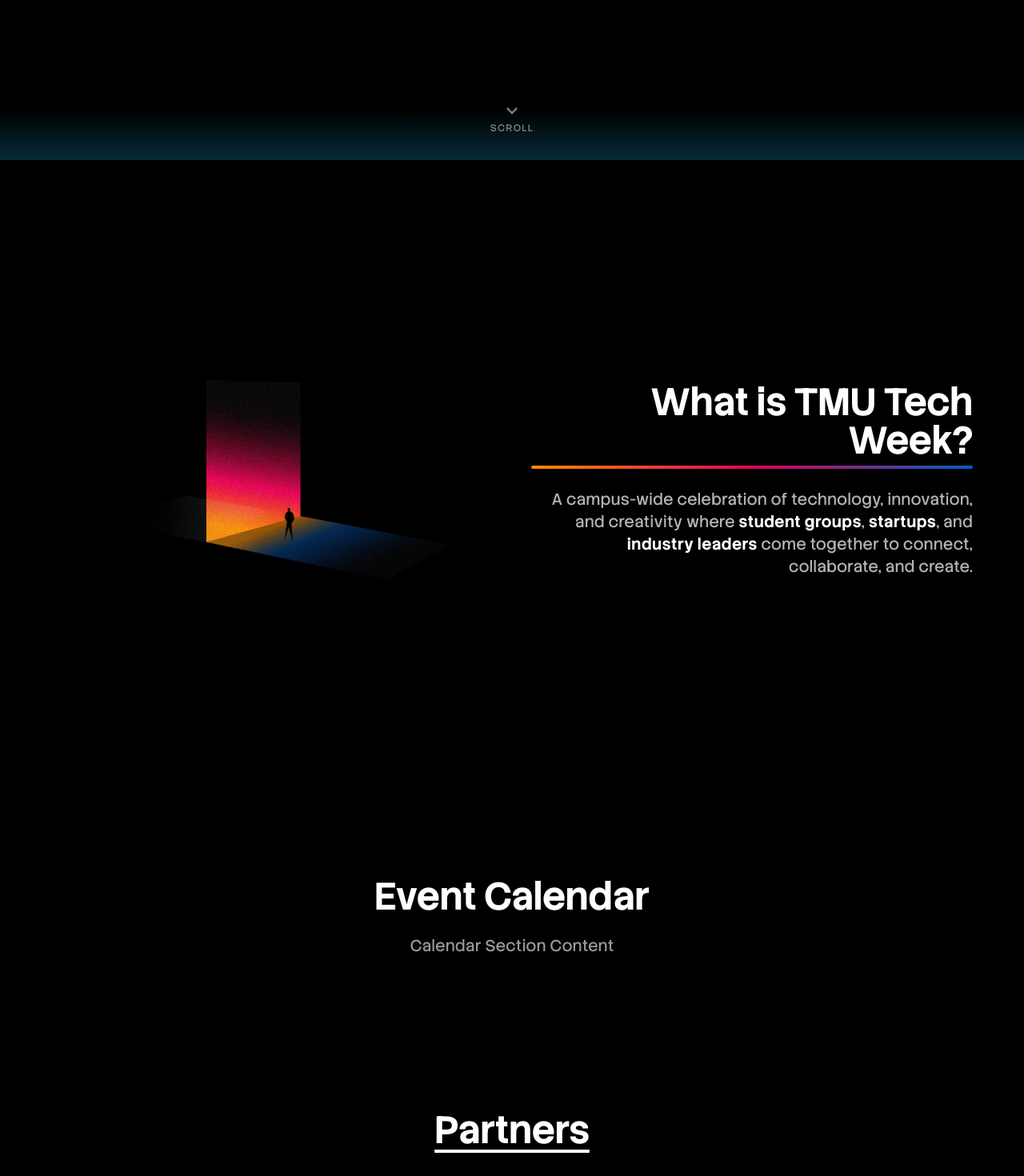
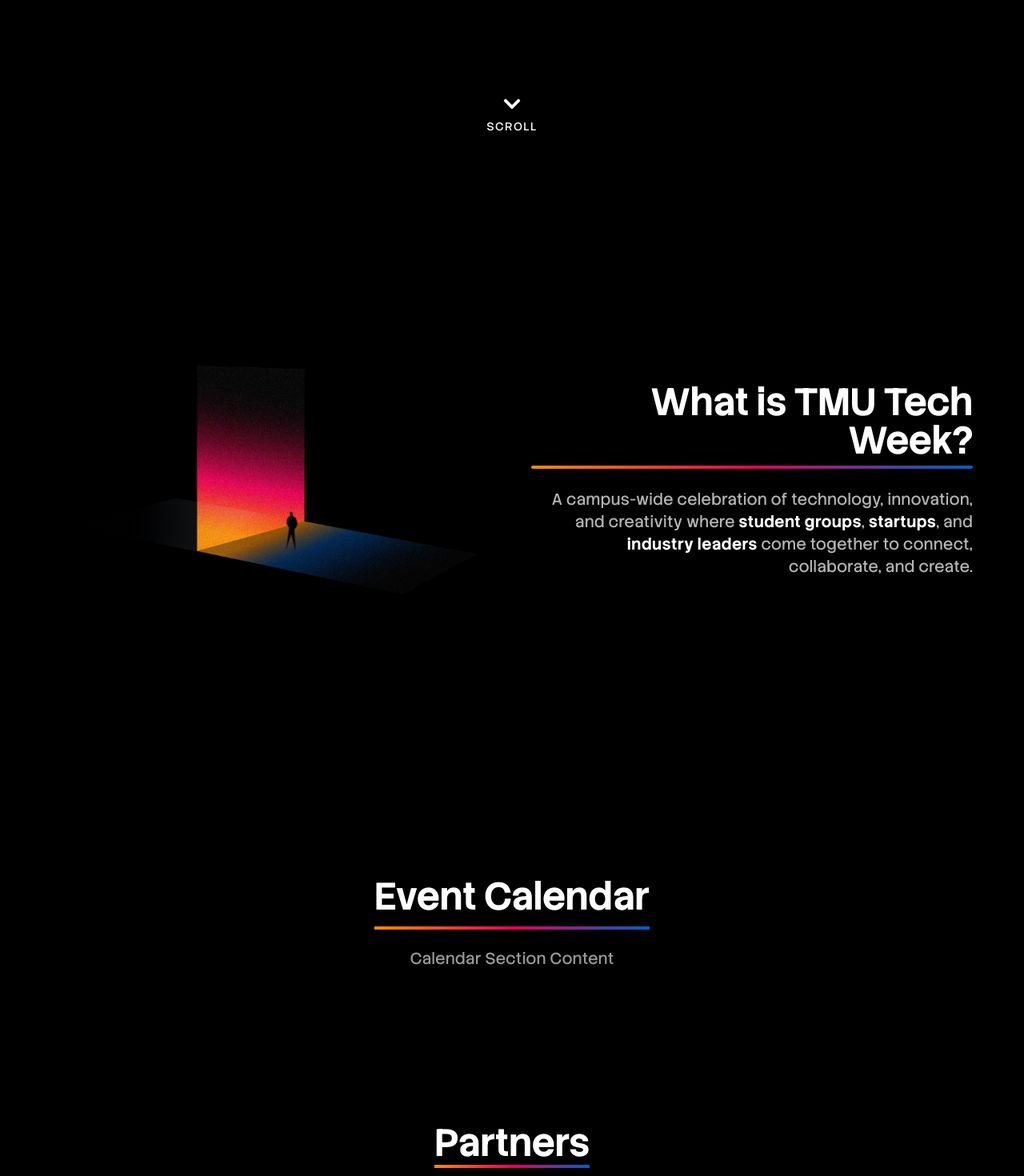
Before and after one commit to BYTE-TMU/Tmu_Tech_Week_Website, a React (Vite) app in the folder TMU_Tech_Week_Website/: page / in a window 1280 px wide. Shown: the part 1400-2870 px from the top of the page at 80% size. Built offline with nearby package versions, Linux system fonts and the light colour scheme.

Commit message:
Minor UI adjustments for the website.

```diff
--- a/TMU_Tech_Week_Website/src/components/About.jsx
+++ b/TMU_Tech_Week_Website/src/components/About.jsx
@@ -8,7 +8,7 @@ const About = () => {
           <img
             src="/src/assets/images/door-to-success.png"
             alt="Door to Success"
-            className="w-full max-w-md h-auto"
+            className="w-full max-w-lg h-auto"
           />
         </div>
 
--- a/TMU_Tech_Week_Website/src/components/EventCalendar.jsx
+++ b/TMU_Tech_Week_Website/src/components/EventCalendar.jsx
@@ -2,8 +2,11 @@ const EventCalendar = () => {
   return (
     <section id="calendar" className="py-24 bg-black">
       <div className="max-w-4xl mx-auto px-6 text-center">
-        <h2 className="text-4xl md:text-5xl font-bold mb-6">Event Calendar</h2>
-        <p className="text-xl text-white/60">Calendar Section Content</p>
+        <div className="relative inline-block">
+          <h2 className="text-4xl md:text-5xl font-bold mb-6">Event Calendar</h2>
+          <div className="absolute left-0 right-0 bottom-[6px] h-1 bg-gradient-to-r from-ttw-orange via-ttw-fuchsia to-ttw-blue"></div>
+        </div>
+        <p className="text-xl text-white/60 mt-4">Calendar Section Content</p>
       </div>
     </section>
   );
--- a/TMU_Tech_Week_Website/src/components/Hero.jsx
+++ b/TMU_Tech_Week_Website/src/components/Hero.jsx
@@ -134,13 +134,13 @@ const Hero = () => {
       <a
         ref={buttonRef}
         href="#calendar"
-        className={`relative z-10 group px-40 py-7 mt-4 mb-8 transition-all duration-1000 ease-out ${isButtonVisible ? 'opacity-100 translate-y-0' : 'opacity-0 translate-y-5'
+        className={`relative z-10 group px-40 py-7 mt-4 mb-8 transition-all duration-300 ease-out hover:scale-110 ${isButtonVisible ? 'opacity-100 translate-y-0' : 'opacity-0 translate-y-5'
           }`}
       >
         {/* Glow effect */}
-        <div className="absolute inset-0 rounded-md bg-gradient-to-r from-ttw-orange via-ttw-fuchsia to-ttw-blue opacity-40 blur-xl"></div>
+        <div className="absolute inset-0 rounded-md bg-gradient-to-r from-ttw-orange via-ttw-fuchsia to-ttw-blue opacity-40 blur-xl group-hover:opacity-70 group-hover:blur-2xl transition-all duration-300"></div>
         {/* Gradient border */}
-        <div className="absolute inset-0 rounded-md bg-gradient-to-r from-ttw-orange via-ttw-fuchsia to-ttw-blue opacity-100 group-hover:opacity-100 transition-opacity"></div>
+        <div className="absolute inset-0 rounded-md bg-gradient-to-r from-ttw-orange via-ttw-fuchsia to-ttw-blue opacity-100 transition-opacity duration-300"></div>
         {/* Inner black rectangle */}
         <div className="absolute inset-[1.5px] rounded-md bg-black flex items-center justify-center">
           <span className="font-text text-white text-2xl md:text-3xl whitespace-nowrap">
@@ -152,15 +152,15 @@ const Hero = () => {
       {/* Scroll Indicator at very bottom */}
       <div
         ref={scrollRef}
-        className={`relative z-10 flex flex-col items-center gap-1 text-white/50 transition-all duration-1000 ease-out ${isScrollVisible ? 'opacity-100 translate-y-0' : 'opacity-0 translate-y-5'
+        className={`relative z-10 flex flex-col items-center gap-1 text-white transition-all duration-1000 ease-out ${isScrollVisible ? 'opacity-100 translate-y-0' : 'opacity-0 translate-y-5'
           }`}
       >
-        <FaChevronDown className="w-4 h-4 animate-bounce" />
-        <span className="font-text text-xs uppercase tracking-widest">Scroll</span>
+        <FaChevronDown className="w-6 h-6 animate-bounce" />
+        <span className="font-text text-sm uppercase tracking-widest">Scroll</span>
       </div>
 
       {/* Fade at bottom */}
-      <div className="absolute bottom-0 left-0 right-0 h-16 bg-gradient-to-t from-ttw-navy to-transparent pointer-events-none" />
+      <div className="absolute bottom-0 left-0 right-0 h-32 bg-gradient-to-t from-black to-transparent pointer-events-none" />
     </section>
   );
 };
--- a/TMU_Tech_Week_Website/src/components/Partners.jsx
+++ b/TMU_Tech_Week_Website/src/components/Partners.jsx
@@ -77,8 +77,11 @@ const Partners = () => {
           }`}
       >
         {/* Title */}
-        <h2 className="font-headline text-4xl md:text-5xl font-bold text-center mb-12 text-white underline underline-offset-8 decoration-4">
-          Partners
+        <h2 className="font-headline text-4xl md:text-5xl font-bold text-center mb-12 text-white relative inline-block w-full">
+          <span className="relative inline-block">
+            Partners
+            <span className="absolute left-0 right-0 bottom-[-8px] h-1 bg-gradient-to-r from-ttw-orange via-ttw-fuchsia to-ttw-blue"></span>
+          </span>
         </h2>
 
         {/* Carousel Container */}
```
